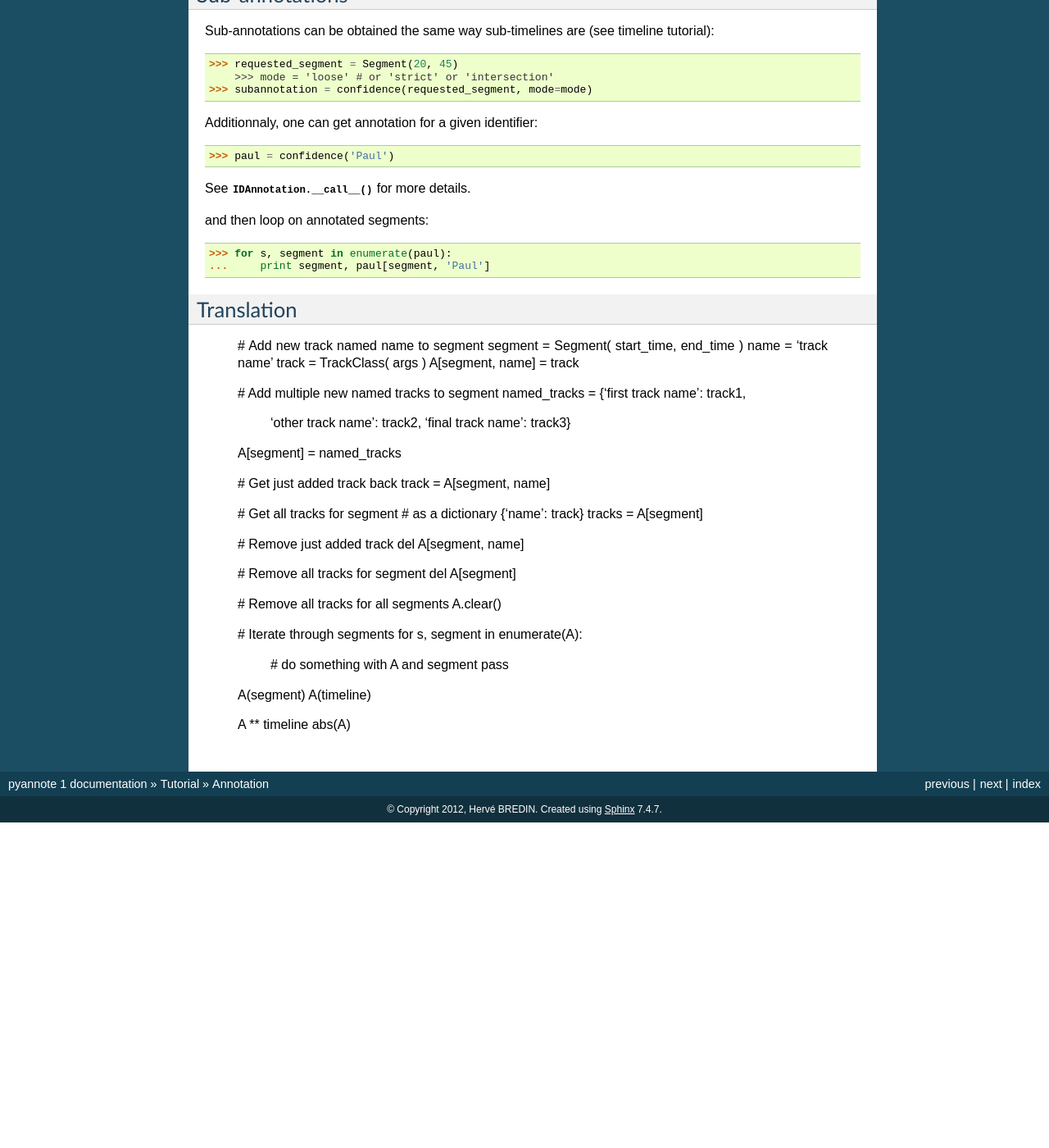
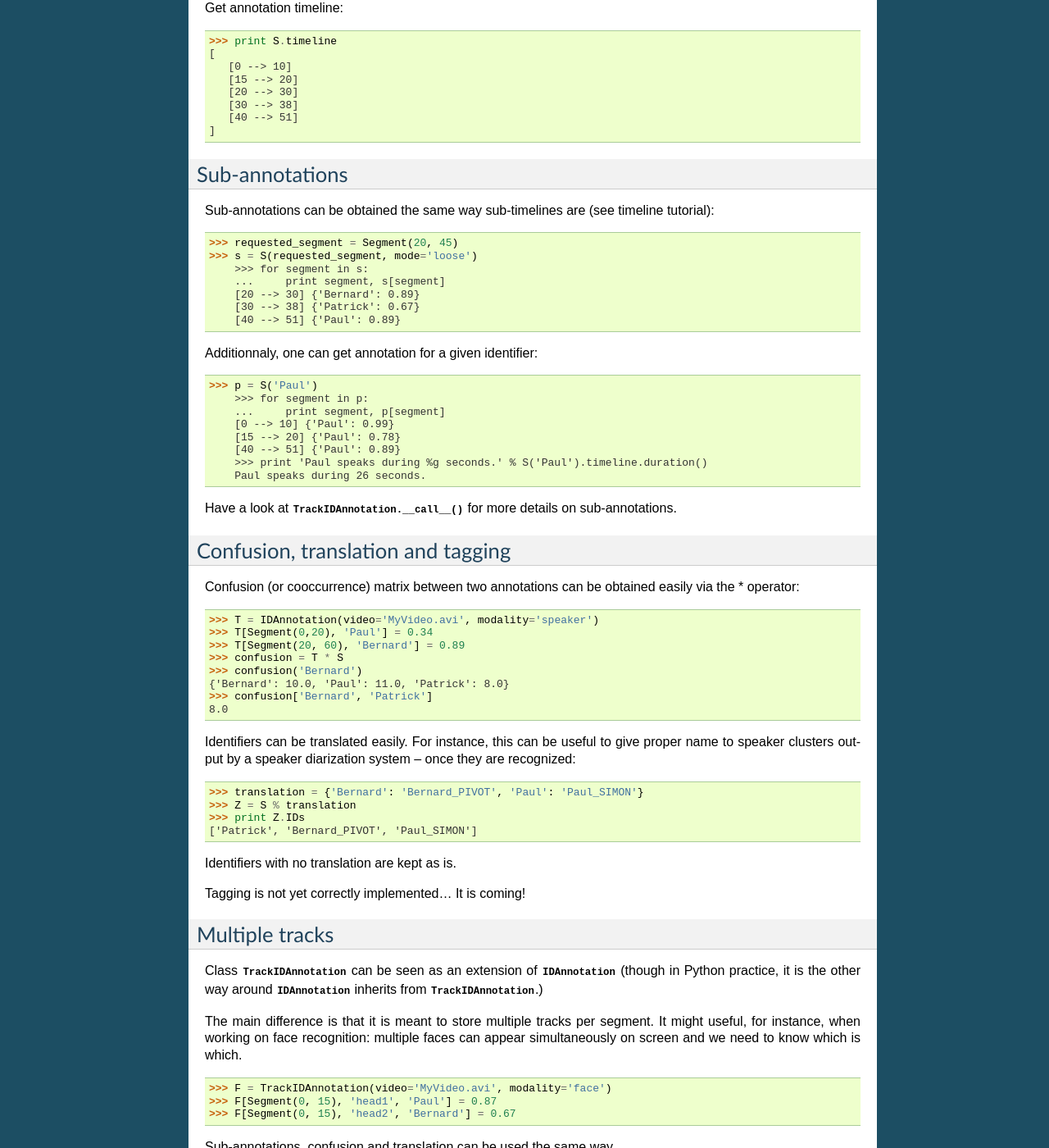
Before and after one commit to guinaudeau/pyannote, a Sphinx documentation site: the page built from doc/tutorial/annotation.rst, in a window 1280 px wide and 1400 px high, scrolled down 1031 px. Shown: the whole window at 82% size. Built offline with Sphinx 7.4.7, drawn with Linux system fonts in a browser that asks for light colours; formulas are drawn with MathJax 3; before the commit the page ends 2034 px from its top, so only the background shows below that; some of the changed text lies outside the part shown.

Commit message:
Better IDAnnotation and TrackIDAnnotation tutorial

```diff
--- a/doc/tutorial/annotation.rst
+++ b/doc/tutorial/annotation.rst
@@ -4,54 +4,66 @@
 Annotation
 ==========
 
-Create empty :class:`IDAnnotation` for video 'MyMovie.avi' and modality 'speaker'::
+Let us start with a simple type of annotations: :class:`IDAnnotation`.
+It can be used, for instance, to store the output of a speaker identification system.
+
+Here is how to create an empty :class:`IDAnnotation` for video 'MyMovie.avi' and modality 'speaker'::
 
 	>>> from pyannote import *
-	>>> confidence = IDAnnotation(video='MyVideo.avi', modality='speaker')
+	>>> S = IDAnnotation(video='MyVideo.avi', modality='speaker')
 
-An annotation is said to be empty in case it contains no annotated segment::
-
-	>>> if not confidence:
-	...     print 'Annotation is empty.'
-	Annotation is empty.
-
-Get/update video and modality attributes::
-
-	>>> video = confidence.video
-	>>> confidence.video = 'MyVideo.avi'
-	>>> print confidence.modality
-	speaker
+The most basic way of using is to store one segment per speech turn and annotate
+it with the recognized speaker identifier.
 
 Add annotation for given speech turn::
 
 	>>> speech_turn = Segment(0, 10)
-	>>> confidence[speech_turn, 'Paul'] = 0.99
-	>>> confidence[speech_turn, 'Patrick'] = 0.88
-	>>> confidence[speech_turn, 'Bernard'] = 0.37
+	>>> S[speech_turn, 'Paul'] = 0.99
 
-Get list of identifiers with at least one occurrence::
+As you can see above, speaker called 'Paul' was recognized with a probability of 0.99.
+Obviously, you are not restricted to store only one of those probabilities.
 
-    >>> print confidence.IDs
+	>>> S[speech_turn, 'Patrick'] = 0.88
+	>>> S[speech_turn, 'Bernard'] = 0.37
+
+If necessary, you can get back the list of identifiers appearing at least once
+in the whole annotation.
+
+    >>> print S.IDs
 	['Patrick', 'Paul', 'Bernard']
 
-Add a few other occurrences of 'Paul' speaker::
+Here is how to get the data back from S::
 
-	>>> confidence[Segment(15, 20), 'Paul'] = 0.78
-	>>> confidence[Segment(40, 51), 'Paul'] = 0.89
+	>>> S[speech_turn]
+	{'Patrick': 0.88, 'Paul': 0.99, 'Bernard': 0.37}
+
+Also, we could have stored any other information using a dictionary::
+
+	>>> S[speech_turn, 'Paul'] = {'confidence':0.99, 'gender': 'male'}
+
+For the purpose of this tutorial, we will keep it simple::
+
+	>>> S[speech_turn, 'Paul'] = 0.99
+	>>> del S[speech_turn, 'Patrick']
+	>>> del S[speech_turn, 'Bernard']
+
+Add a few other occurrences of 'Paul' speaker and others::
+
+	>>> S[Segment(15, 20), 'Paul'] = 0.78
+	>>> S[Segment(20, 30), 'Bernard'] = 0.89
+	>>> S[Segment(30, 38), 'Patrick'] = 0.67
+	>>> S[Segment(40, 51), 'Paul'] = 0.89
 
 Get annotation timeline::
 
-	>>> print confidence.timeline
+	>>> print S.timeline
 	[
 	   [0 --> 10]
 	   [15 --> 20]
+	   [20 --> 30]
+	   [30 --> 38]
 	   [40 --> 51]
 	]
-
-Get annotation for a given segment::
-
-    >>> print confidence[speech_turn]
-	{'Patrick': 0.88, 'Paul': 0.99, 'Bernard': 0.37}
 
 Sub-annotations
 ---------------
@@ -59,62 +71,67 @@ Sub-annotations
 Sub-annotations can be obtained the same way sub-timelines are (see timeline tutorial)::
 
     >>> requested_segment = Segment(20, 45)
-	>>> mode = 'loose' # or 'strict' or 'intersection'
-    >>> subannotation = confidence(requested_segment, mode=mode)
+    >>> s = S(requested_segment, mode='loose')
+	>>> for segment in s:
+	...     print segment, s[segment]
+	[20 --> 30] {'Bernard': 0.89}
+	[30 --> 38] {'Patrick': 0.67}
+	[40 --> 51] {'Paul': 0.89}
 
 Additionnaly, one can get annotation for a given identifier::
 
-    >>> paul = confidence('Paul')
+    >>> p = S('Paul')
+	>>> for segment in p:
+	...     print segment, p[segment]
+	[0 --> 10] {'Paul': 0.99}
+	[15 --> 20] {'Paul': 0.78}
+	[40 --> 51] {'Paul': 0.89}
+	>>> print 'Paul speaks during %g seconds.' % S('Paul').timeline.duration()
+	Paul speaks during 26 seconds.
 
-See :meth:`IDAnnotation.__call__` for more details.
+Have a look at :meth:`TrackIDAnnotation.__call__` for more details on sub-annotations.
 
-and then loop on annotated segments::
+Confusion, translation and tagging
+----------------------------------
 
-	>>> for s, segment in enumerate(paul):
-	...     print segment, paul[segment, 'Paul']
+Confusion (or cooccurrence) matrix between two annotations can be obtained easily
+via the * operator::
 
+	>>> T = IDAnnotation(video='MyVideo.avi', modality='speaker')
+	>>> T[Segment(0,20), 'Paul'] = 0.34
+	>>> T[Segment(20, 60), 'Bernard'] = 0.89
+	>>> confusion = T * S
+	>>> confusion('Bernard')
+	{'Bernard': 10.0, 'Paul': 11.0, 'Patrick': 8.0}
+	>>> confusion['Bernard', 'Patrick']
+	8.0
 
-Translation
------------
+Identifiers can be translated easily. For instance, this can be useful to give
+proper name to speaker clusters output by a speaker diarization system -- once
+they are recognized::
 
+	>>> translation = {'Bernard': 'Bernard_PIVOT', 'Paul': 'Paul_SIMON'}
+	>>> Z = S % translation
+	>>> print Z.IDs
+	['Patrick', 'Bernard_PIVOT', 'Paul_SIMON']
 
+Identifiers with no translation are kept as is.
 
+Tagging is not yet correctly implemented... It is coming!
 
-    # Add new track named name to segment
-    segment = Segment( start_time, end_time )
-    name = 'track name'
-    track = TrackClass( args )
-    A[segment, name] = track
+Multiple tracks
+---------------
 
-    # Add multiple new named tracks to segment
-    named_tracks = {'first track name': track1,
-                    'other track name': track2,
-                    'final track name': track3}
-    A[segment] = named_tracks
+Class :class:`TrackIDAnnotation` can be seen as an extension of :class:`IDAnnotation`
+(though in Python practice, it is the other way around :class:`IDAnnotation` inherits
+from :class:`TrackIDAnnotation`.)
 
-    # Get just added track back
-    track = A[segment, name]
+The main difference is that it is meant to store multiple tracks per segment.
+It might useful, for instance, when working on face recognition: multiple faces
+can appear simultaneously on screen and we need to know which is which.
 
-    # Get all tracks for segment
-    # as a dictionary {'name': track}
-    tracks = A[segment]
+	>>> F = TrackIDAnnotation(video='MyVideo.avi', modality='face')
+	>>> F[Segment(0, 15), 'head1', 'Paul'] = 0.87
+	>>> F[Segment(0, 15), 'head2', 'Bernard'] = 0.67
 
-    # Remove just added track
-    del A[segment, name]
-
-    # Remove all tracks for segment
-    del A[segment]
-
-    # Remove all tracks for all segments
-    A.clear()
-
-    # Iterate through segments
-    for s, segment in enumerate(A):
-        # do something with A and segment
-        pass
-
-    A(segment)
-    A(timeline)
-
-    A ** timeline
-    abs(A)
+Sub-annotations, confusion and translation can be used the same way.
```
